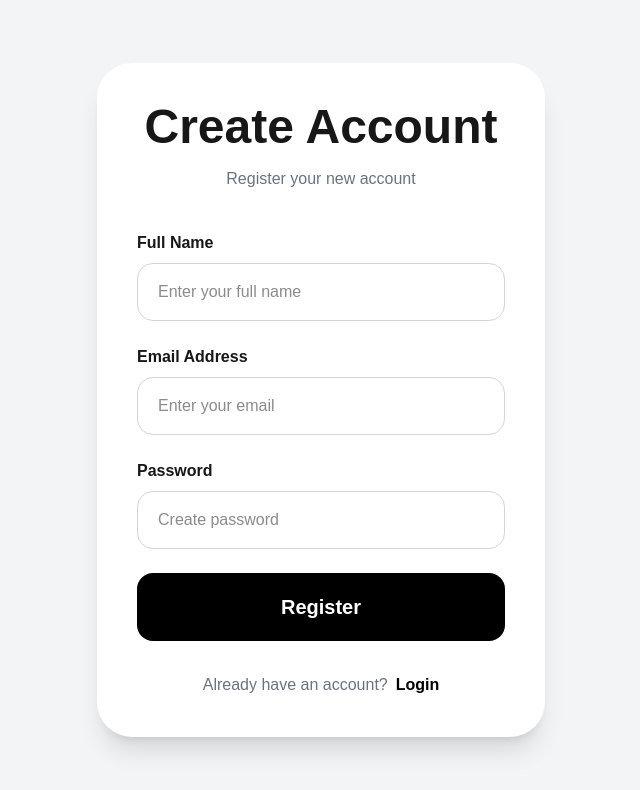
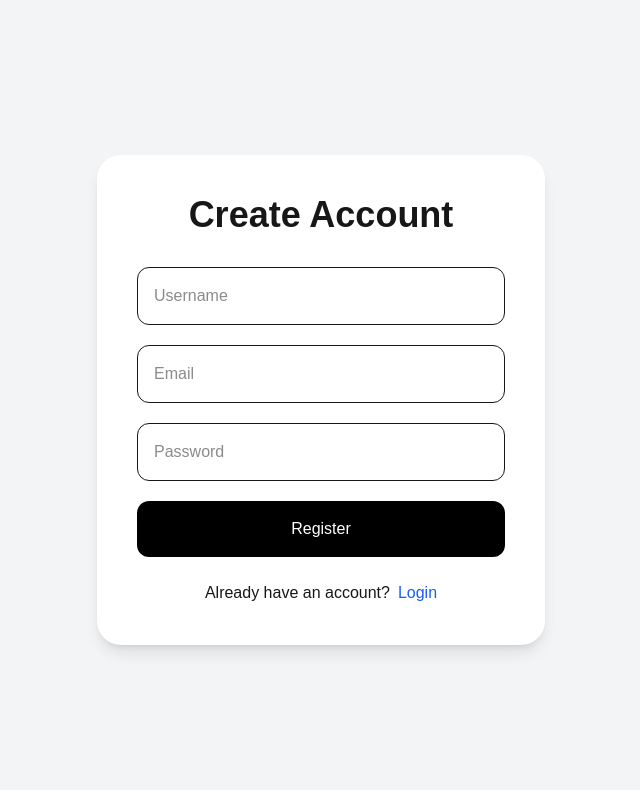
Before and after one commit to imtiaz2424/Ecommerce_Subecha, a Next.js app: page /register in a window 1280 px wide. Shown: the top 790 px of the page, without its empty margins (319-959 px from the left). Built offline with nearby package versions, Linux system fonts and the light colour scheme.

Commit message:
login add

```diff
--- a/src/app/login/page.js
+++ b/src/app/login/page.js
@@ -1,129 +1,143 @@
 "use client";
 
+import { useState, useContext } from "react";
+import { useRouter } from "next/navigation";
 import Link from "next/link";
-import { useRouter } from "next/navigation";
-import {
-  useContext,
-  useState,
-} from "react";
-
-import {
-  AuthContext,
-} from "../../context/AuthContext";
+import { AuthContext } from "../../context/AuthContext";
 
 export default function LoginPage() {
-
 const router = useRouter();
 
-  const { login } =
-    useContext(AuthContext);
+const { login } = useContext(AuthContext);
 
-  const [email, setEmail] =
-    useState("");
+const [form, setForm] = useState({
+username: "",
+password: "",
+});
 
-  const [password, setPassword] =
-    useState("");
+const [loading, setLoading] = useState(false);
 
-  const handleLogin = (e) => {
+const handleChange = (e) => {
+setForm({
+form,
+[e.target.name]: e.target.value,
+});
+};
 
+const handleSubmit = async (e) => {
 e.preventDefault();
 
-    const userData = {
-      name: "Imtiaz Sharif",
-      email,
-    };
 
-    login(userData);
+try {
+  setLoading(true);
+
+  const response = await fetch(
+    "http://127.0.0.1:8000/api/token/",
+    {
+      method: "POST",
+      headers: {
+        "Content-Type": "application/json",
+      },
+      body: JSON.stringify(form),
+    }
+  );
+
+  const data = await response.json();
+
+  console.log(data);
+
+  if (!response.ok) {
+    alert("Invalid Username or Password");
+    return;
+  }
+
+  localStorage.setItem(
+    "access_token",
+    data.access
+  );
+
+  localStorage.setItem(
+    "refresh_token",
+    data.refresh
+  );
+
+  login();
 
   alert("Login Successful");
 
   router.push("/");
+
+} catch (error) {
+  console.error(error);
+  alert("Login Failed");
+} finally {
+  setLoading(false);
+}
+
+
 };
 
-  return (
-    <main className="min-h-screen bg-gray-100 flex items-center justify-center px-6">
+return ( <main className="min-h-screen bg-gray-100 flex items-center justify-center p-5">
 
-      <div className="bg-white w-full max-w-md p-10 rounded-[35px] shadow-xl">
 
-        <div className="text-center mb-10">
+  <div className="bg-white p-10 rounded-3xl shadow-lg w-full max-w-md">
 
-          <h1 className="text-5xl font-black mb-4">
-            Welcome Back
+    <h1 className="text-4xl font-black mb-8 text-center">
+      Login
     </h1>
 
-          <p className="text-gray-500">
-            Login to your account
-          </p>
-
-        </div>
-
     <form
-          onSubmit={handleLogin}
-          className="space-y-6"
+      onSubmit={handleSubmit}
+      className="space-y-5"
     >
 
-          <div>
-
-            <label className="block mb-2 font-semibold">
-              Email Address
-            </label>
-
       <input
-              type="email"
+        type="text"
+        name="username"
+        placeholder="Username"
+        value={form.username}
+        onChange={handleChange}
+        className="w-full border p-4 rounded-xl"
         required
-              value={email}
-              onChange={(e) =>
-                setEmail(e.target.value)
-              }
-              placeholder="Enter your email"
-              className="w-full border border-gray-300 rounded-2xl px-5 py-4 outline-none focus:border-black"
       />
-
-          </div>
-
-          <div>
-
-            <label className="block mb-2 font-semibold">
-              Password
-            </label>
 
       <input
         type="password"
+        name="password"
+        placeholder="Password"
+        value={form.password}
+        onChange={handleChange}
+        className="w-full border p-4 rounded-xl"
         required
-              value={password}
-              onChange={(e) =>
-                setPassword(e.target.value)
-              }
-              placeholder="Enter your password"
-              className="w-full border border-gray-300 rounded-2xl px-5 py-4 outline-none focus:border-black"
       />
-
-          </div>
 
       <button
         type="submit"
-            className="w-full bg-black text-white py-5 rounded-2xl text-xl font-bold hover:bg-gray-800 transition"
+        disabled={loading}
+        className="w-full bg-black text-white py-4 rounded-xl"
       >
-            Login
+        {loading
+          ? "Logging In..."
+          : "Login"}
       </button>
 
     </form>
 
-        <p className="text-center text-gray-500 mt-8">
-
-          Don&apos;t have an account?
+    <p className="text-center mt-6">
+      Don't have an account?
 
       <Link
         href="/register"
-            className="text-black font-bold ml-2"
+        className="text-blue-600 ml-2"
       >
         Register
       </Link>
-
     </p>
 
   </div>
 
 </main>
+
+
 );
 }
--- a/src/app/register/page.js
+++ b/src/app/register/page.js
@@ -1,94 +1,136 @@
 "use client";
 
+import { useState } from "react";
+import { useRouter } from "next/navigation";
 import Link from "next/link";
 
 export default function RegisterPage() {
+const router = useRouter();
 
-  return (
-    <main className="min-h-screen bg-gray-100 flex items-center justify-center px-6">
+const [form, setForm] = useState({
+username: "",
+email: "",
+password: "",
+});
 
-      <div className="bg-white w-full max-w-md p-10 rounded-[35px] shadow-xl">
+const [loading, setLoading] = useState(false);
 
-        <div className="text-center mb-10">
+const handleChange = (e) => {
+setForm({
+form,
+[e.target.name]: e.target.value,
+});
+};
 
-          <h1 className="text-5xl font-black mb-4">
+const handleSubmit = async (e) => {
+e.preventDefault();
+
+
+try {
+  setLoading(true);
+
+  const response = await fetch(
+    "http://127.0.0.1:8000/api/register/",
+    {
+      method: "POST",
+      headers: {
+        "Content-Type": "application/json",
+      },
+      body: JSON.stringify(form),
+    }
+  );
+
+  const data = await response.json();
+
+  if (!response.ok) {
+    alert(data.error || "Registration Failed");
+    return;
+  }
+
+  alert("Registration Successful");
+
+  router.push("/login");
+
+} catch (error) {
+  console.error(error);
+  alert("Something went wrong");
+} finally {
+  setLoading(false);
+}
+
+
+};
+
+return ( <main className="min-h-screen bg-gray-100 flex items-center justify-center p-5">
+
+
+  <div className="bg-white p-10 rounded-3xl shadow-lg w-full max-w-md">
+
+    <h1 className="text-4xl font-black mb-8 text-center">
       Create Account
     </h1>
 
-          <p className="text-gray-500">
-            Register your new account
-          </p>
-
-        </div>
-
-        <form className="space-y-6">
-
-          <div>
-
-            <label className="block mb-2 font-semibold">
-              Full Name
-            </label>
+    <form
+      onSubmit={handleSubmit}
+      className="space-y-5"
+    >
 
       <input
         type="text"
-              placeholder="Enter your full name"
-              className="w-full border border-gray-300 rounded-2xl px-5 py-4 outline-none focus:border-black"
+        name="username"
+        placeholder="Username"
+        value={form.username}
+        onChange={handleChange}
+        className="w-full border p-4 rounded-xl"
+        required
       />
-
-          </div>
-
-          <div>
-
-            <label className="block mb-2 font-semibold">
-              Email Address
-            </label>
 
       <input
         type="email"
-              placeholder="Enter your email"
-              className="w-full border border-gray-300 rounded-2xl px-5 py-4 outline-none focus:border-black"
+        name="email"
+        placeholder="Email"
+        value={form.email}
+        onChange={handleChange}
+        className="w-full border p-4 rounded-xl"
+        required
       />
-
-          </div>
-
-          <div>
-
-            <label className="block mb-2 font-semibold">
-              Password
-            </label>
 
       <input
         type="password"
-              placeholder="Create password"
-              className="w-full border border-gray-300 rounded-2xl px-5 py-4 outline-none focus:border-black"
+        name="password"
+        placeholder="Password"
+        value={form.password}
+        onChange={handleChange}
+        className="w-full border p-4 rounded-xl"
+        required
       />
-
-          </div>
 
       <button
         type="submit"
-            className="w-full bg-black text-white py-5 rounded-2xl text-xl font-bold hover:bg-gray-800 transition"
+        disabled={loading}
+        className="w-full bg-black text-white py-4 rounded-xl"
       >
-            Register
+        {loading
+          ? "Creating Account..."
+          : "Register"}
       </button>
 
     </form>
 
-        <p className="text-center text-gray-500 mt-8">
-
+    <p className="text-center mt-6">
       Already have an account?
-
       <Link
         href="/login"
-            className="text-black font-bold ml-2"
+        className="text-blue-600 ml-2"
       >
         Login
       </Link>
-
     </p>
 
   </div>
 
 </main>
+
+
 );
 }
--- a/src/context/AuthContext.js
+++ b/src/context/AuthContext.js
@@ -1,52 +1,52 @@
 "use client";
 
-import {
-  createContext,
-  useEffect,
-  useState,
-} from "react";
+import { createContext, useEffect, useState } from "react";
 
-export const AuthContext =
-  createContext();
+export const AuthContext = createContext();
 
 export default function AuthProvider({
 children,
 }) {
-
-  const [user, setUser] = useState(null);
+const [isLoggedIn, setIsLoggedIn] =
+useState(false);
 
 useEffect(() => {
+const token =
+localStorage.getItem(
+"access_token"
+);
 
-    const savedUser =
-      localStorage.getItem("authUser");
 
-    if (savedUser) {
-      setUser(JSON.parse(savedUser));
+if (token) {
+  setIsLoggedIn(true);
 }
+
 
 }, []);
 
-  const login = (userData) => {
-
-    localStorage.setItem(
-      "authUser",
-      JSON.stringify(userData)
-    );
-
-    setUser(userData);
+const login = () => {
+setIsLoggedIn(true);
 };
 
 const logout = () => {
+localStorage.removeItem(
+"access_token"
+);
 
-    localStorage.removeItem("authUser");
 
-    setUser(null);
+localStorage.removeItem(
+  "refresh_token"
+);
+
+setIsLoggedIn(false);
+
+
 };
 
 return (
 <AuthContext.Provider
 value={{
-        user,
+isLoggedIn,
 login,
 logout,
 }}
```
Also changed, not shown: 2 other files (tests, documents, lock files or other folders). Lines whose indentation alone changed are shown as unchanged.
